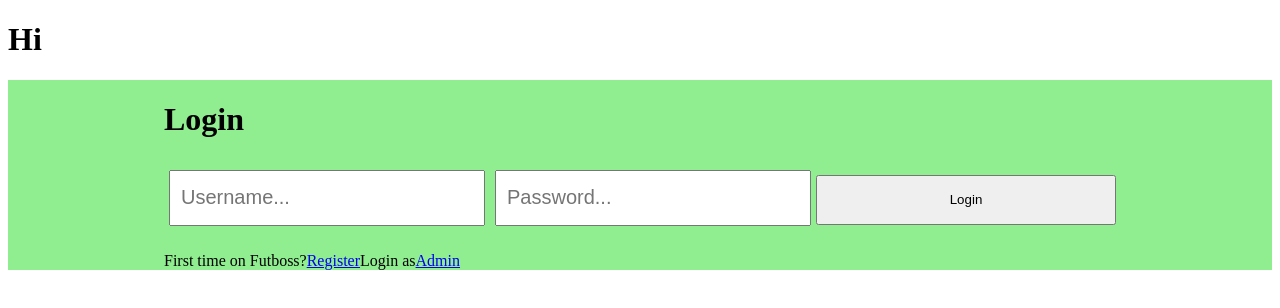
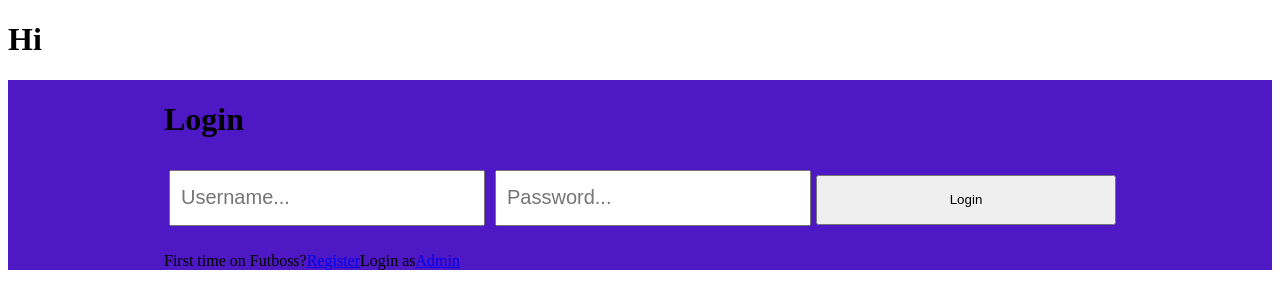
Before and after one commit to SU-CS308-22FA/Team22_Futboss_2, a React (Create React App) app in the folder client/: page / in a window 1280 px wide. Shown: the top 308 px of the page. Built offline with nearby package versions, Linux system fonts and the light colour scheme.

Commit message:
Background color change
Background color changed from green to purple.

```diff
--- a/client/src/App.css
+++ b/client/src/App.css
@@ -4,7 +4,7 @@
   flex-direction: column;
   justify-content: center;
   align-items: center;
-  background-color:lightgreen
+  background-color:rgb(78, 24, 196)
 }
 
 .reg_information {
```
